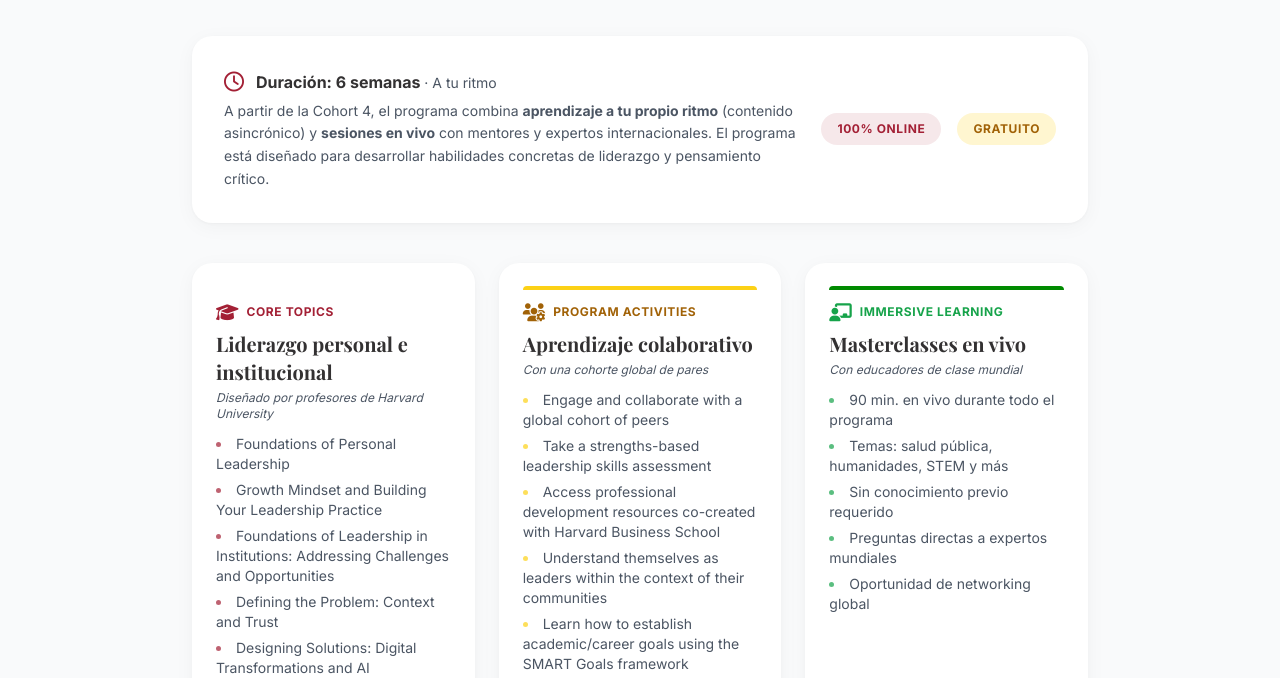
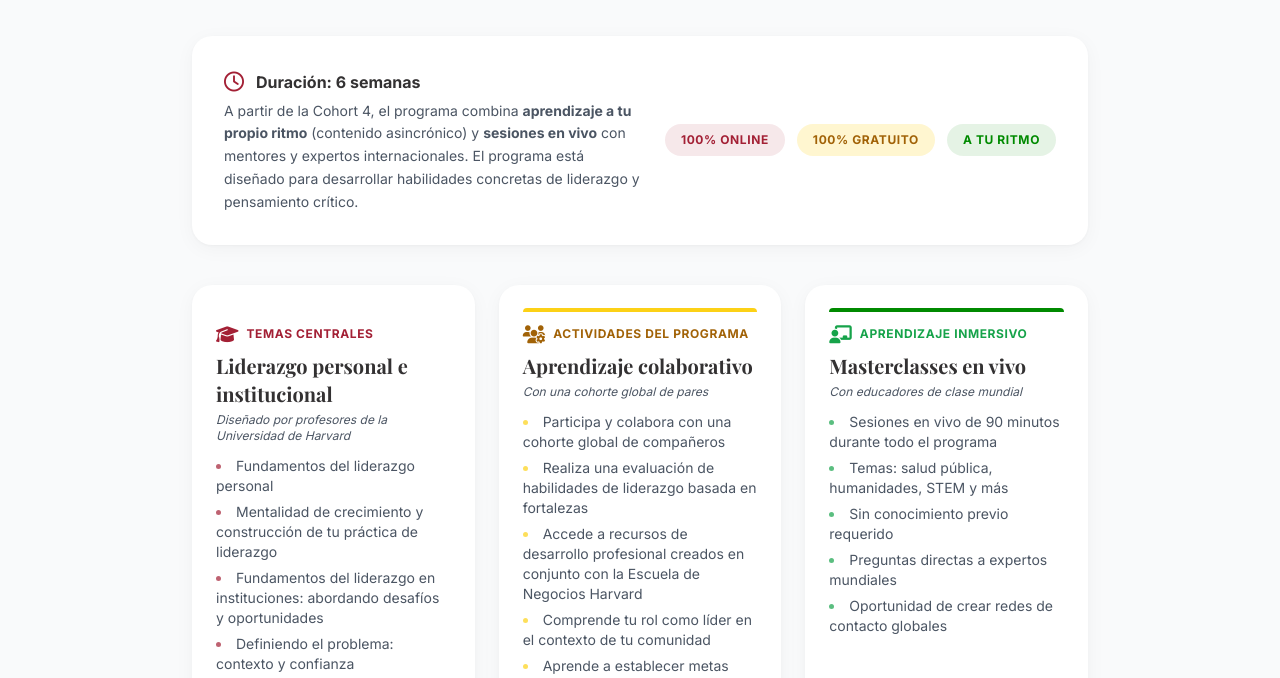
Before and after one commit to SamuelG165/AspireLeaders, a plain HTML site: page plan.html in a window 1280 px wide. Shown: the part 229-907 px from the top of the page. Drawn offline with nearby package versions, Linux system fonts and the light colour scheme; a web font is replaced by a local one.

Commit message:
Update plan.html

```diff
--- a/plan.html
+++ b/plan.html
@@ -226,7 +226,7 @@
                     <div class="flex-1">
                         <div class="flex items-center gap-3 mb-1">
                             <i class="fa-regular fa-clock text-aspire-red text-xl"></i>
-                            <span class="font-bold text-aspire-charcoal">Duración: 6 semanas <span class="text-sm font-normal text-aspire-slate">· A tu ritmo</span></span>
+                            <span class="font-bold text-aspire-charcoal">Duración: 6 semanas</span>
                         </div>
                         <p class="text-sm text-aspire-slate leading-relaxed">
                             A partir de la Cohort 4, el programa combina <strong>aprendizaje a tu propio ritmo</strong> (contenido asincrónico) y
@@ -234,9 +234,10 @@
                             El programa está diseñado para desarrollar habilidades concretas de liderazgo y pensamiento crítico.
                         </p>
                     </div>
-                    <div class="flex gap-4 shrink-0">
+                    <div class="flex flex-wrap gap-3 justify-center md:justify-end shrink-0">
                         <span class="bg-aspire-red/10 text-aspire-red px-4 py-2 rounded-full text-xs font-bold uppercase tracking-wider">100% Online</span>
-                        <span class="bg-aspire-gold/20 text-yellow-700 px-4 py-2 rounded-full text-xs font-bold uppercase tracking-wider">Gratuito</span>
+                        <span class="bg-aspire-gold/20 text-yellow-700 px-4 py-2 rounded-full text-xs font-bold uppercase tracking-wider">100% Gratuito</span>
+                        <span class="bg-aspire-green/10 text-aspire-green px-4 py-2 rounded-full text-xs font-bold uppercase tracking-wider">A tu ritmo</span>
                     </div>
                 </div>
 
@@ -248,19 +249,19 @@
                         <div class="mt-2">
                             <div class="flex items-center gap-2 mb-1">
                                 <i class="fa-solid fa-graduation-cap text-aspire-red text-lg"></i>
-                                <span class="text-xs font-bold text-aspire-red uppercase tracking-wider">Core Topics</span>
+                                <span class="text-xs font-bold text-aspire-red uppercase tracking-wider">Temas centrales</span>
                             </div>
                             <h2 class="text-xl font-serif font-bold text-aspire-charcoal mb-1">Liderazgo personal e institucional</h2>
-                            <p class="text-xs text-aspire-slate italic mb-3">Diseñado por profesores de Harvard University</p>
+                            <p class="text-xs text-aspire-slate italic mb-3">Diseñado por profesores de la Universidad de Harvard</p>
                             <ul class="text-sm text-aspire-slate space-y-1.5 list-disc list-inside marker:text-aspire-red/70">
-                                <li>Foundations of Personal Leadership</li>
-                                <li>Growth Mindset and Building Your Leadership Practice</li>
-                                <li>Foundations of Leadership in Institutions: Addressing Challenges and Opportunities</li>
-                                <li>Defining the Problem: Context and Trust</li>
-                                <li>Designing Solutions: Digital Transformations and AI</li>
-                                <li>Sustaining Success</li>
-                                <li>Communicating for Impact</li>
-                                <li>Leading in Professional Spaces</li>
+                                <li>Fundamentos del liderazgo personal</li>
+                                <li>Mentalidad de crecimiento y construcción de tu práctica de liderazgo</li>
+                                <li>Fundamentos del liderazgo en instituciones: abordando desafíos y oportunidades</li>
+                                <li>Definiendo el problema: contexto y confianza</li>
+                                <li>Diseñando soluciones: transformaciones digitales e inteligencia artificial</li>
+                                <li>Sosteniendo el éxito</li>
+                                <li>Comunicación con impacto</li>
+                                <li>Liderazgo en espacios profesionales</li>
                             </ul>
                         </div>
                     </div>
@@ -271,19 +272,19 @@
                         <div class="mt-2">
                             <div class="flex items-center gap-2 mb-1">
                                 <i class="fa-solid fa-users-gear text-yellow-700 text-lg"></i>
-                                <span class="text-xs font-bold text-yellow-700 uppercase tracking-wider">Program Activities</span>
+                                <span class="text-xs font-bold text-yellow-700 uppercase tracking-wider">Actividades del programa</span>
                             </div>
                             <h2 class="text-xl font-serif font-bold text-aspire-charcoal mb-1">Aprendizaje colaborativo</h2>
                             <p class="text-xs text-aspire-slate italic mb-3">Con una cohorte global de pares</p>
                             <ul class="text-sm text-aspire-slate space-y-1.5 list-disc list-inside marker:text-aspire-gold/70">
-                                <li>Engage and collaborate with a global cohort of peers</li>
-                                <li>Take a strengths-based leadership skills assessment</li>
-                                <li>Access professional development resources co-created with Harvard Business School</li>
-                                <li>Understand themselves as leaders within the context of their communities</li>
-                                <li>Learn how to establish academic/career goals using the SMART Goals framework</li>
-                                <li>Explore strategies for building trust</li>
-                                <li>Identify a problem in their community and brainstorm solutions with their peers</li>
-                                <li>Write a project proposal under the guidance of Aspire staff</li>
+                                <li>Participa y colabora con una cohorte global de compañeros</li>
+                                <li>Realiza una evaluación de habilidades de liderazgo basada en fortalezas</li>
+                                <li>Accede a recursos de desarrollo profesional creados en conjunto con la Escuela de Negocios Harvard</li>
+                                <li>Comprende tu rol como líder en el contexto de tu comunidad</li>
+                                <li>Aprende a establecer metas académicas y profesionales utilizando el marco de objetivos SMART</li>
+                                <li>Explora estrategias para construir confianza</li>
+                                <li>Identifica un problema en tu comunidad y propón soluciones junto a tus compañeros</li>
+                                <li>Redacta una propuesta de proyecto bajo la guía del equipo de Aspire</li>
                             </ul>
                         </div>
                     </div>
@@ -294,16 +295,16 @@
                         <div class="mt-2">
                             <div class="flex items-center gap-2 mb-1">
                                 <i class="fa-solid fa-chalkboard-user text-green-600 text-lg"></i>
-                                <span class="text-xs font-bold text-green-600 uppercase tracking-wider">Immersive Learning</span>
+                                <span class="text-xs font-bold text-green-600 uppercase tracking-wider">Aprendizaje inmersivo</span>
                             </div>
                             <h2 class="text-xl font-serif font-bold text-aspire-charcoal mb-1">Masterclasses en vivo</h2>
                             <p class="text-xs text-aspire-slate italic mb-3">Con educadores de clase mundial</p>
                             <ul class="text-sm text-aspire-slate space-y-1.5 list-disc list-inside marker:text-green-600/70">
-                                <li>90 min. en vivo durante todo el programa</li>
+                                <li>Sesiones en vivo de 90 minutos durante todo el programa</li>
                                 <li>Temas: salud pública, humanidades, STEM y más</li>
                                 <li>Sin conocimiento previo requerido</li>
                                 <li>Preguntas directas a expertos mundiales</li>
-                                <li>Oportunidad de networking global</li>
+                                <li>Oportunidad de crear redes de contacto globales</li>
                             </ul>
                         </div>
                     </div>
```
